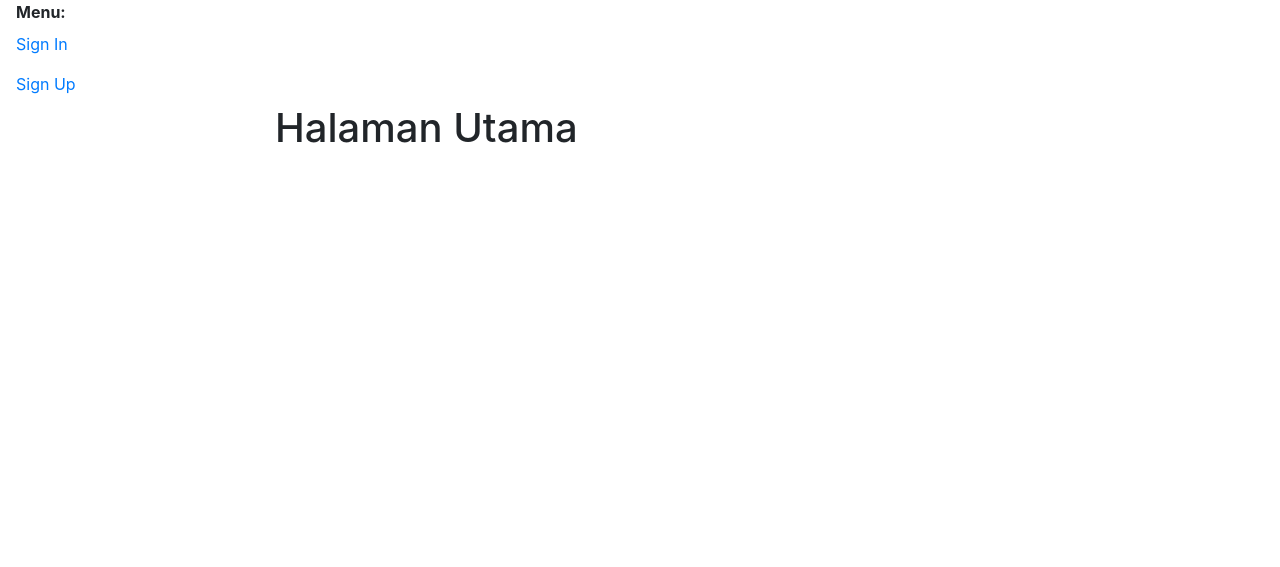
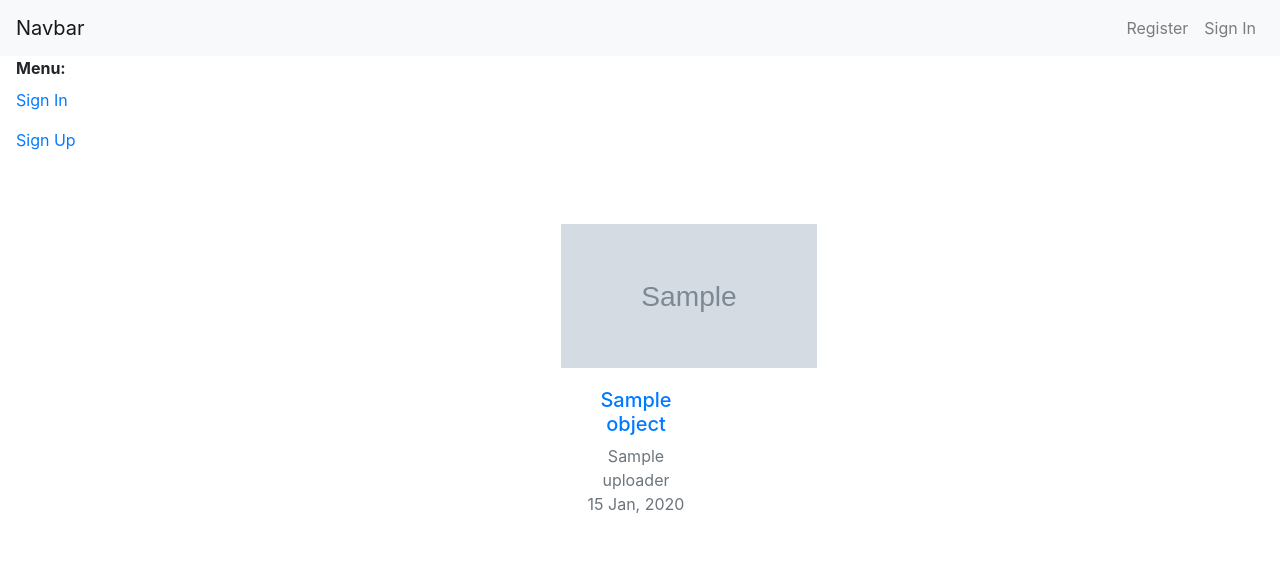
Before and after one commit to moh-ariful/video_uploader_application_with-Django, a Django app: template templates/videos/index.html in a window 1280 px wide. Shown: the top 567 px of the page. Run offline with Django 3.2, Linux system fonts and the light colour scheme; the template is opened without the code that fills it: most values are stand-ins (such as "Sample title", 1, 10 or a date in 2020); grey boxes marked "Sample" are stand-in pictures; some libraries are stand-ins or nearby versions.

Commit message:
Selesai dgn navbar dan index

```diff
--- a/templates/base.html
+++ b/templates/base.html
@@ -4,6 +4,7 @@
   <head>
     <title>{% block head_title %}{% endblock %}</title>
     {% block extra_head %}
+    {% include 'videos/navigation.html' %}
     {% endblock %}
 
     <!-- Bootstrap CSS -->
@@ -16,6 +17,7 @@
 
     <!-- If you'd like to support IE8 (for Video.js versions prior to v7) -->
   	<script src="https://vjs.zencdn.net/ie8/1.1.2/videojs-ie8.min.js"></script>
+    <link rel="shortcut icon" type="image/png" href="{% static 'favicon.ico' %}" />
 
   </head>
   <body>
--- a/templates/videos/index.html
+++ b/templates/videos/index.html
@@ -1,5 +1,18 @@
 {% extends 'base.html' %}
 
 {% block content %}
-<h1>Halaman Utama</h1>
+	<div class="container">
+		<div class="row justify-content-center">
+			{% for object in object_list %}
+			<div class="card col-md-3 col-sm-12 mr-md-2 mt-5 p-3 border-0">
+				<a href="{% url 'video-detail' object.pk %}"><img src="/media/{{ object.thumbnail }}" width="256" height="144"></a>
+				<div class="card-body">
+					<a class="link-text" href="{% url 'video-detail' object.pk %}"><h5 class="text-center">{{ object.title }}</h5></a>
+					<p class="text-muted text-center m-0">{{ object.uploader }}</p>
+					<p class="text-muted text-center">{{ object.date_posted | date:"d M, Y" }}</p>
+				</div>
+			</div>
+			{% endfor %}
+		</div>
+	</div>
 {% endblock content %}
--- /dev/null
+++ b/templates/videos/navigation.html
@@ -0,0 +1,28 @@
+<nav class="navbar navbar-expand-lg navbar-light bg-light">
+    <a class="navbar-brand" href="{% url 'index' %}">Navbar</a>
+    <button class="navbar-toggler" type="button" data-toggle="collapse" data-target="#navbarSupportedContent" aria-controls="navbarSupportedContent" aria-expanded="false" aria-label="Toggle navigation">
+      <span class="navbar-toggler-icon"></span>
+    </button>
+
+    <div class="collapse navbar-collapse" id="navbarSupportedContent">
+      <ul class="navbar-nav mr-auto">
+      </ul>
+      <ul class="navbar-nav">
+        {% if user.is_authenticated %}
+        <li class="nav-item">
+            <a class="nav-link" href="{% url 'video-create' %}">Upload Video</a>
+        </li>
+        <li class="nav-item">
+          <a class="nav-link" href="{% url 'account_logout' %}">Sign Out</a>
+        </li>
+        {% else %}
+        <li class="nav-item">
+            <a class="nav-link" href="{% url 'account_signup' %}">Register</a>
+        </li>
+        <li class="nav-item">
+            <a class="nav-link" href="{% url 'account_login' %}">Sign In</a>
+        </li>
+        {% endif %}
+      </ul>
+    </div>
+  </nav>
--- a/videoproject/urls.py
+++ b/videoproject/urls.py
@@ -7,7 +7,7 @@ from django.conf.urls.static import static
 
 urlpatterns = [
     path('admin/', admin.site.urls),
-    path('', video_views.index, name='index'),
+    path('', video_views.Index.as_view(), name='index'),
     path('videos/', include('videos.urls')),
     path('accounts/', include('allauth.urls')),
 
```
Also changed, not shown: videos/views.py (+5 -3 lines), db.sqlite3, media/uploads/thumbnails/art-1.jpg (added), static/favicon.ico (added), 1 other file.
